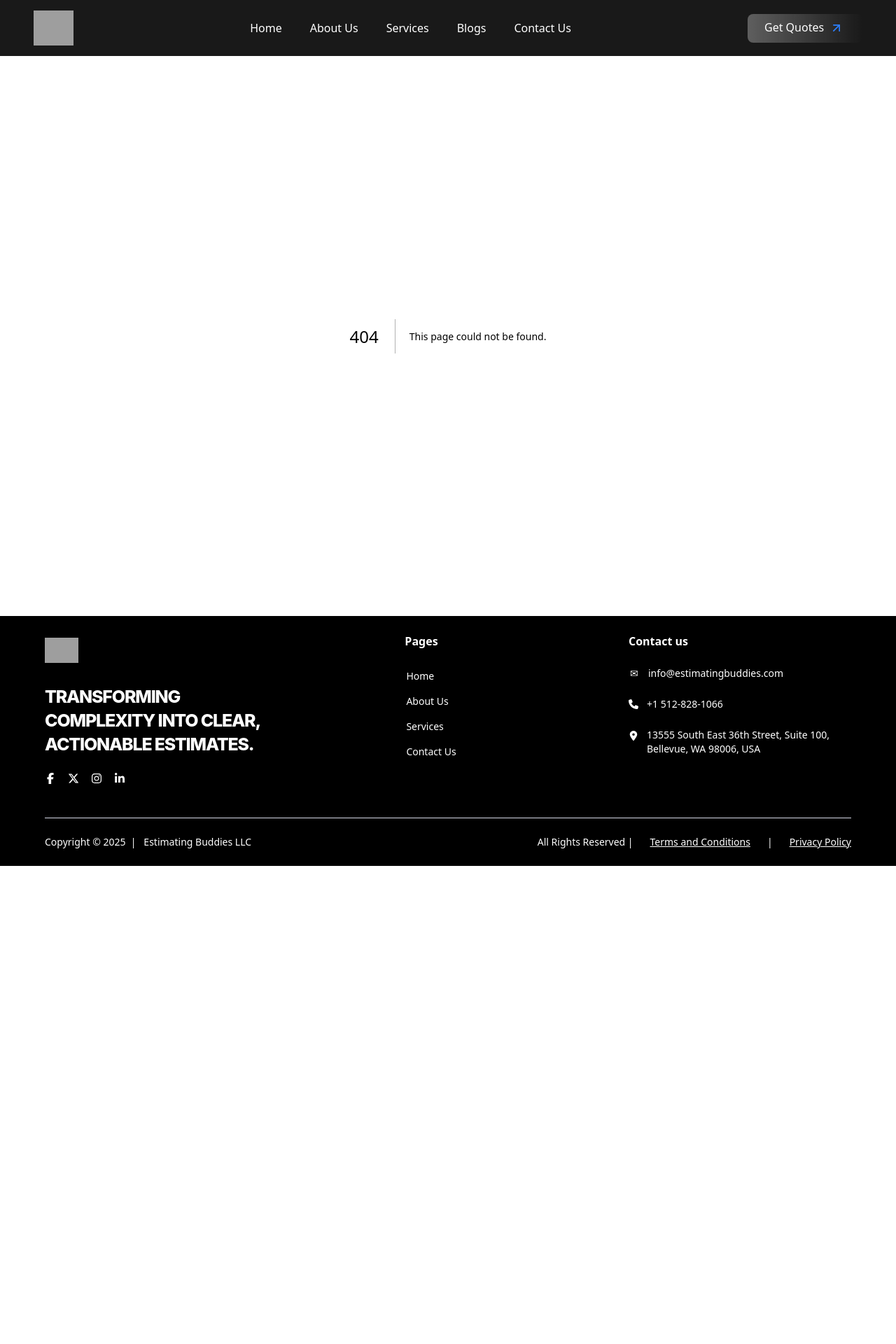
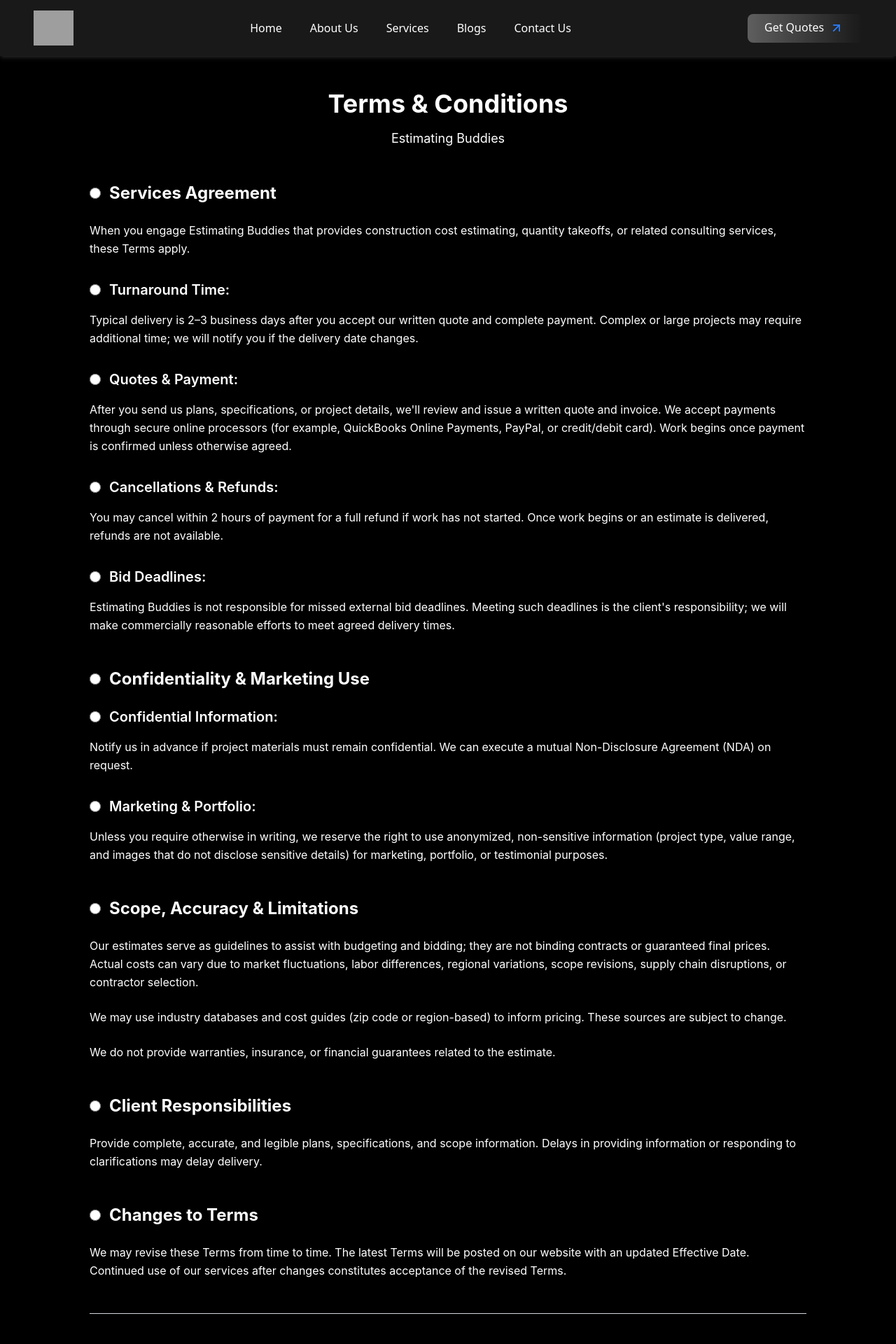
Before and after one commit to mohit-yadav2bigha/estimate, a Next.js app: page /termsandcondition in a window 1280 px wide. Before the commit this address had no page. Shown: the top 1920 px of the page at 70% size. Before the commit the page ends 1237 px from the top, so only its background shows below. Built offline with nearby package versions, Linux system fonts and the light colour scheme; grey boxes are pictures that could not be loaded.

Commit message:
footerchanges

```diff
--- a/src/app/components/footer.tsx
+++ b/src/app/components/footer.tsx
@@ -10,7 +10,6 @@
   FaXTwitter,
   FaPhone,
   FaArrowUp,
-  FaYoutube,
 } from "react-icons/fa6";
 import { FaLocationDot } from "react-icons/fa6";
 
@@ -154,13 +153,17 @@
 
           <div className="flex items-center gap-3 lg:gap-6 mt-3 lg:mt-0">
             <span className="text-white">All Rights Reserved |</span>
-            <a href="/terms-and-conditions" className="text-white hover:text-blue-500 transition-colors underline">
-              Terms and Conditions
-            </a>
+            <Link href="/termsandcondition">
+              <span className="text-white hover:text-blue-500 transition-colors underline">
+                  Terms and Conditions
+             </span>
+            </Link>
             <span className="text-white">|</span>
-            <a href="/privacy-policy" className="text-white hover:text-blue-500 transition-colors underline">
-              Privacy Policy
-            </a>
+            <Link href="/privacy-policy">
+              <span className="text-white hover:text-blue-500 transition-colors underline">
+                  Privacy Policy
+             </span>
+        </Link>
           </div>
         </div>
       </div>
--- a/src/app/terms-and-conditions/terms.tsx
+++ b/src/app/termsandcondition/terms.tsx
@@ -8,27 +8,33 @@
       >
         <div className="max-w-5xl mx-auto">
           {/* Header */}
-          <h1 className="text-4xl lg:text-5xl font-bold text-white mb-4 text-center">
+          <h1 className="text-3xl lg:text-4xl font-bold text-white mb-4 text-center">
             Terms & Conditions
           </h1>
-          <p className="text-xl text-white mb-12 text-center">Estimating Buddies</p>
+          <p className="text-lg text-white mb-12 text-center">Estimating Buddies</p>
 
           {/* Services Agreement Section */}
           <section className="mb-12">
-            <h2 className="text-3xl font-bold text-white mb-6">
+            <div className="flex items-center gap-3 mb-6">
+              <input type="radio" name="section" className="w-4 h-4" />
+              <h2 className="text-2xl font-bold text-white">
                 Services Agreement
               </h2>
-            <p className="text-lg text-white mb-8 leading-relaxed">
+            </div>
+            <p className="text-base text-white mb-8 leading-relaxed">
               When you engage Estimating Buddies that provides construction cost estimating,
               quantity takeoffs, or related consulting services, these Terms apply.
             </p>
 
             {/* Turnaround Time */}
             <div className="mb-8">
-              <h3 className="text-2xl font-semibold text-white mb-4">
+              <div className="flex items-center gap-3 mb-4">
+                <input type="radio" name="subsection" className="w-4 h-4" />
+                <h3 className="text-xl font-semibold text-white">
                   Turnaround Time:
                 </h3>
-              <p className="text-lg text-white leading-relaxed">
+              </div>
+              <p className="text-base text-white leading-relaxed">
                 Typical delivery is 2–3 business days after you accept our written quote and
                 complete payment. Complex or large projects may require additional time; we will
                 notify you if the delivery date changes.
@@ -37,10 +43,13 @@
 
             {/* Quotes & Payment */}
             <div className="mb-8">
-              <h3 className="text-2xl font-semibold text-white mb-4">
+              <div className="flex items-center gap-3 mb-4">
+                <input type="radio" name="subsection" className="w-4 h-4" />
+                <h3 className="text-xl font-semibold text-white">
                   Quotes & Payment:
                 </h3>
-              <p className="text-lg text-white leading-relaxed">
+              </div>
+              <p className="text-base text-white leading-relaxed">
                 After you send us plans, specifications, or project details, we&apos;ll review and
                 issue a written quote and invoice. We accept payments through secure online
                 processors (for example, QuickBooks Online Payments, PayPal, or credit/debit card).
@@ -50,10 +59,13 @@
 
             {/* Cancellations & Refunds */}
             <div className="mb-8">
-              <h3 className="text-2xl font-semibold text-white mb-4">
+              <div className="flex items-center gap-3 mb-4">
+                <input type="radio" name="subsection" className="w-4 h-4" />
+                <h3 className="text-xl font-semibold text-white">
                   Cancellations & Refunds:
                 </h3>
-              <p className="text-lg text-white leading-relaxed">
+              </div>
+              <p className="text-base text-white leading-relaxed">
                 You may cancel within 2 hours of payment for a full refund if work has not started.
                 Once work begins or an estimate is delivered, refunds are not available.
               </p>
@@ -61,10 +73,13 @@
 
             {/* Bid Deadlines */}
             <div className="mb-8">
-              <h3 className="text-2xl font-semibold text-white mb-4">
+              <div className="flex items-center gap-3 mb-4">
+                <input type="radio" name="subsection" className="w-4 h-4" />
+                <h3 className="text-xl font-semibold text-white">
                   Bid Deadlines:
                 </h3>
-              <p className="text-lg text-white leading-relaxed">
+              </div>
+              <p className="text-base text-white leading-relaxed">
                 Estimating Buddies is not responsible for missed external bid deadlines. Meeting
                 such deadlines is the client&apos;s responsibility; we will make commercially reasonable
                 efforts to meet agreed delivery times.
@@ -74,16 +89,22 @@
 
           {/* Confidentiality & Marketing Use Section */}
           <section className="mb-12">
-            <h2 className="text-3xl font-bold text-white mb-6">
+            <div className="flex items-center gap-3 mb-6">
+              <input type="radio" name="section" className="w-4 h-4" />
+              <h2 className="text-2xl font-bold text-white">
                 Confidentiality & Marketing Use
               </h2>
+            </div>
 
             {/* Confidential Information */}
             <div className="mb-8">
-              <h3 className="text-2xl font-semibold text-white mb-4">
+              <div className="flex items-center gap-3 mb-4">
+                <input type="radio" name="subsection" className="w-4 h-4" />
+                <h3 className="text-xl font-semibold text-white">
                   Confidential Information:
                 </h3>
-              <p className="text-lg text-white leading-relaxed">
+              </div>
+              <p className="text-base text-white leading-relaxed">
                 Notify us in advance if project materials must remain confidential. We can execute
                 a mutual Non-Disclosure Agreement (NDA) on request.
               </p>
@@ -91,10 +112,13 @@
 
             {/* Marketing & Portfolio */}
             <div className="mb-8">
-              <h3 className="text-2xl font-semibold text-white mb-4">
+              <div className="flex items-center gap-3 mb-4">
+                <input type="radio" name="subsection" className="w-4 h-4" />
+                <h3 className="text-xl font-semibold text-white">
                   Marketing & Portfolio:
                 </h3>
-              <p className="text-lg text-white leading-relaxed">
+              </div>
+              <p className="text-base text-white leading-relaxed">
                 Unless you require otherwise in writing, we reserve the right to use anonymized,
                 non-sensitive information (project type, value range, and images that do not
                 disclose sensitive details) for marketing, portfolio, or testimonial purposes.
@@ -104,24 +128,27 @@
 
           {/* Scope, Accuracy & Limitations Section */}
           <section className="mb-12">
-            <h2 className="text-3xl font-bold text-white mb-6">
+            <div className="flex items-center gap-3 mb-6">
+              <input type="radio" name="section" className="w-4 h-4" />
+              <h2 className="text-2xl font-bold text-white">
                 Scope, Accuracy & Limitations
               </h2>
+            </div>
 
             <div className="space-y-6">
-              <p className="text-lg text-white leading-relaxed">
+              <p className="text-base text-white leading-relaxed">
                 Our estimates serve as guidelines to assist with budgeting and bidding; they are
                 not binding contracts or guaranteed final prices. Actual costs can vary due to
                 market fluctuations, labor differences, regional variations, scope revisions,
                 supply chain disruptions, or contractor selection.
               </p>
 
-              <p className="text-lg text-white leading-relaxed">
+              <p className="text-base text-white leading-relaxed">
                 We may use industry databases and cost guides (zip code or region-based) to inform
                 pricing. These sources are subject to change.
               </p>
 
-              <p className="text-lg text-white leading-relaxed">
+              <p className="text-base text-white leading-relaxed">
                 We do not provide warranties, insurance, or financial guarantees related to the
                 estimate.
               </p>
@@ -130,10 +157,13 @@
 
           {/* Client Responsibilities Section */}
           <section className="mb-12">
-            <h2 className="text-3xl font-bold text-white mb-6">
+            <div className="flex items-center gap-3 mb-6">
+              <input type="radio" name="section" className="w-4 h-4" />
+              <h2 className="text-2xl font-bold text-white">
                 Client Responsibilities
               </h2>
-            <p className="text-lg text-white leading-relaxed">
+            </div>
+            <p className="text-base text-white leading-relaxed">
               Provide complete, accurate, and legible plans, specifications, and scope information.
               Delays in providing information or responding to clarifications may delay delivery.
             </p>
@@ -141,10 +171,13 @@
 
           {/* Changes to Terms Section */}
           <section className="mb-12">
-            <h2 className="text-3xl font-bold text-white mb-6">
+            <div className="flex items-center gap-3 mb-6">
+              <input type="radio" name="section" className="w-4 h-4" />
+              <h2 className="text-2xl font-bold text-white">
                 Changes to Terms
               </h2>
-            <p className="text-lg text-white leading-relaxed">
+            </div>
+            <p className="text-base text-white leading-relaxed">
               We may revise these Terms from time to time. The latest Terms will be posted on our
               website with an updated Effective Date. Continued use of our services after changes
               constitutes acceptance of the revised Terms.
```
Also changed, not shown: src/app/termsandcondition/page.tsx (renamed from src/app/terms-and-conditions/page.tsx), 1 other file (tests, documents, lock files or other folders). Lines whose indentation alone changed are shown as unchanged.
